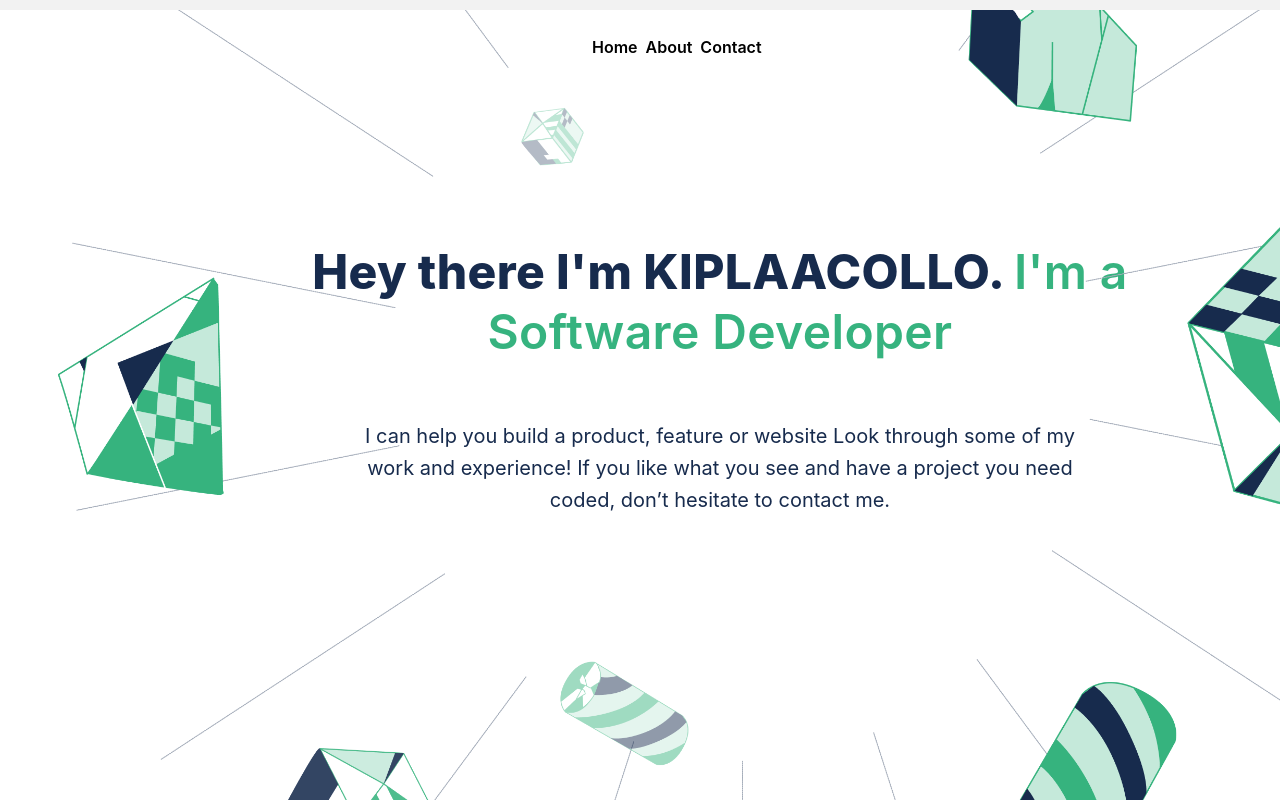
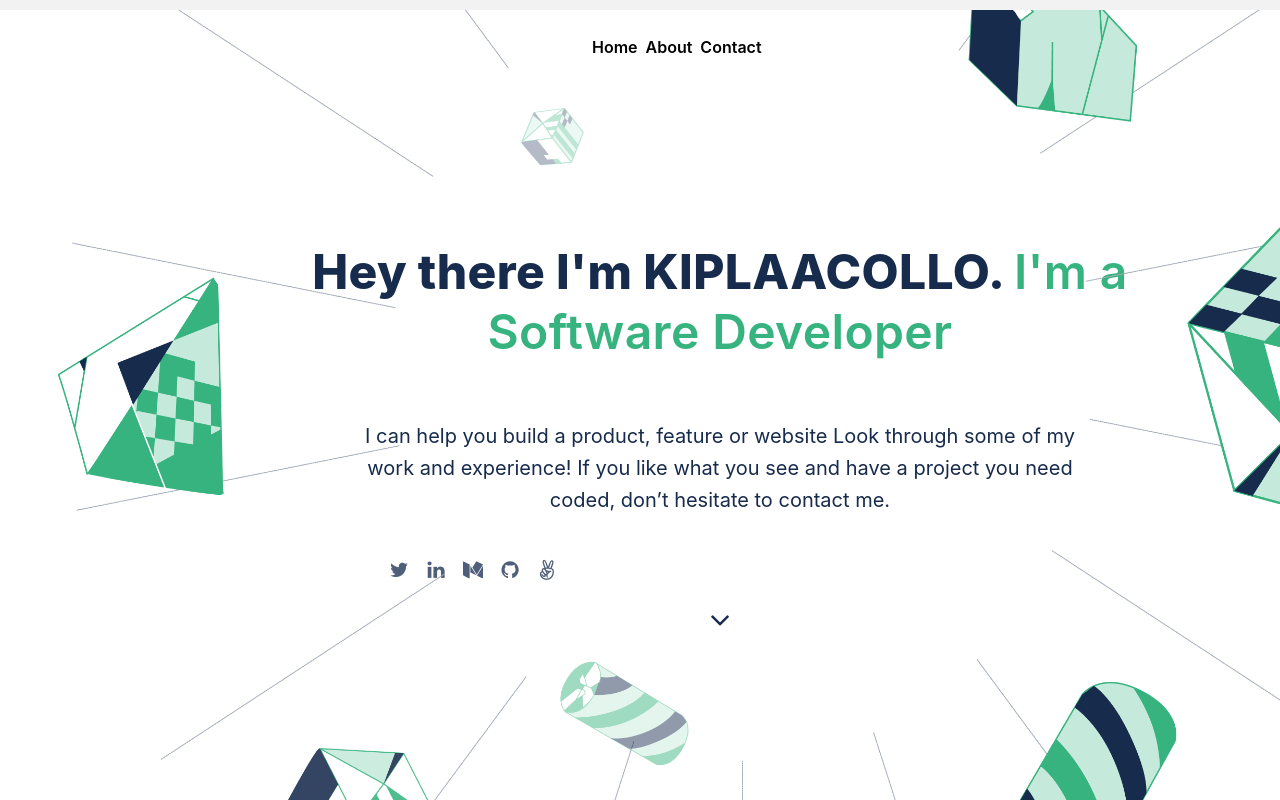
Before and after one commit to kiplaacollo/Javascript-trials, a plain HTML site: page index.html in a window 1280 px wide. Shown: the top 800 px of the page. Drawn offline with Linux system fonts and the light colour scheme.

Commit message:
End of day push

```diff
--- a/index.html
+++ b/index.html
@@ -14,6 +14,18 @@
     <section class="content">
         <h2>Hey there I'm KIPLAACOLLO. <span>I'm a Software Developer</span></h2>
         <p> I can help you build a product, feature or website Look through some of my work and experience! If you like what you see and have a project you need coded, don’t hesitate to contact me.</p>
+        <div class="social">
+            <ul>
+                <li><a href="#"><i class="fa fa-twitter"></i></a></li>
+                <li><a href="#"><i class="fa fa-linkedin"></i></a></li>
+                <li><a href="#"><i class="fa fa-medium"></i></a></li>
+                <li><a href="#"><i class="fa fa-github"></i></a></li>
+                <li><a href="#"><i class="fa fa-angellist"></i></a></li>
+            </ul>
+        </div>
+        <div class="action">
+            <i class="fa fa-angle-down"></i>
+        </div>
     </section>
     <div class="bgImg"></div>
     <section class="works">
--- a/styles.css
+++ b/styles.css
@@ -118,6 +118,94 @@ body {
     flex: none;
     order: 1;
     flex-grow: 0;
+}
+.social {
+    display: flex;
+    flex-direction: row;
+    width: 170.17px;
+    height: 20px;
+    top: 536px;
+    left: 102.42px;
+    flex: none;
+    order: 2;
+    flex-grow: 0;
+}
+.social ul {
+    display: flex;
+    text-align: center;
+    position: absolute;
+    gap: 17px;
+    left: 89px;
+}
+.social li {
+    list-style: none;
+    display: flex;
+}
+.social a {
+    text-decoration: none;
+    display: flex;
+    flex-direction: row;
+    text-align: center;
+    font-size: 20px;
+}
+
+.fa-twitter {
+   /* position: absolute;*/
+
+    width: 20px;
+    height: 20px;
+    left: 102.42px;
+    top: 536px;
+    color: #505f79;
+}
+.fa-linkedin {
+    /*position: absolute;*/
+    width: 20px;
+    height: 20px;
+    left: 141.42px;
+    top: 536px;
+    color: #505f79;
+}
+.fa-medium {
+    /*position: absolute;*/
+    width: 20px;
+    height: 20px;
+    left: 181.42px;
+    top: 536px;
+    color: #505f79;
+}
+.fa-github {
+    /*position: absolute;*/
+    width: 20px;
+    height: 20px;
+    left: 221.42px;
+    top: 536px;
+    color: #505f79;
+}
+.fa-angellist {
+    /*position: absolute;*/
+    width: 20px;
+    height: 20px;
+    left: 258.42px;
+    top: 536px;
+    color: #505f79;
+}
+.action {
+    width: 327px;
+    height: 48px;
+    top: 614px;
+    left: 24px;
+    flex: none;
+    order: 3;
+    flex-grow: 0;
+}
+.fa-angle-down {
+    width: 25px;
+    height: 25px;
+    color: #172B4D;
+    font-size: 2rem;
+    background: #ffffff;
+    border-radius: 50%;
 }
 /*-------->Recent works<---------*/
 .works {
```
